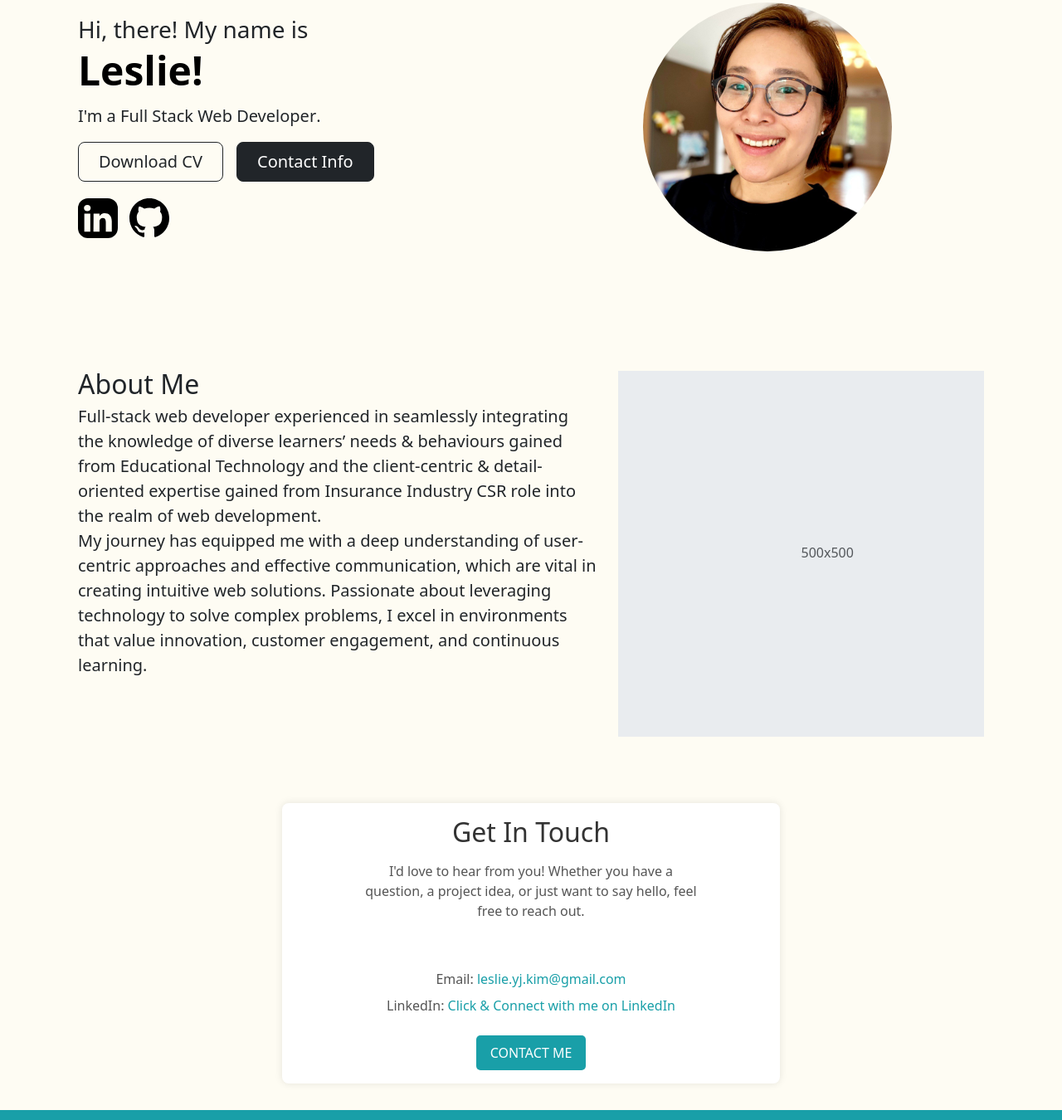
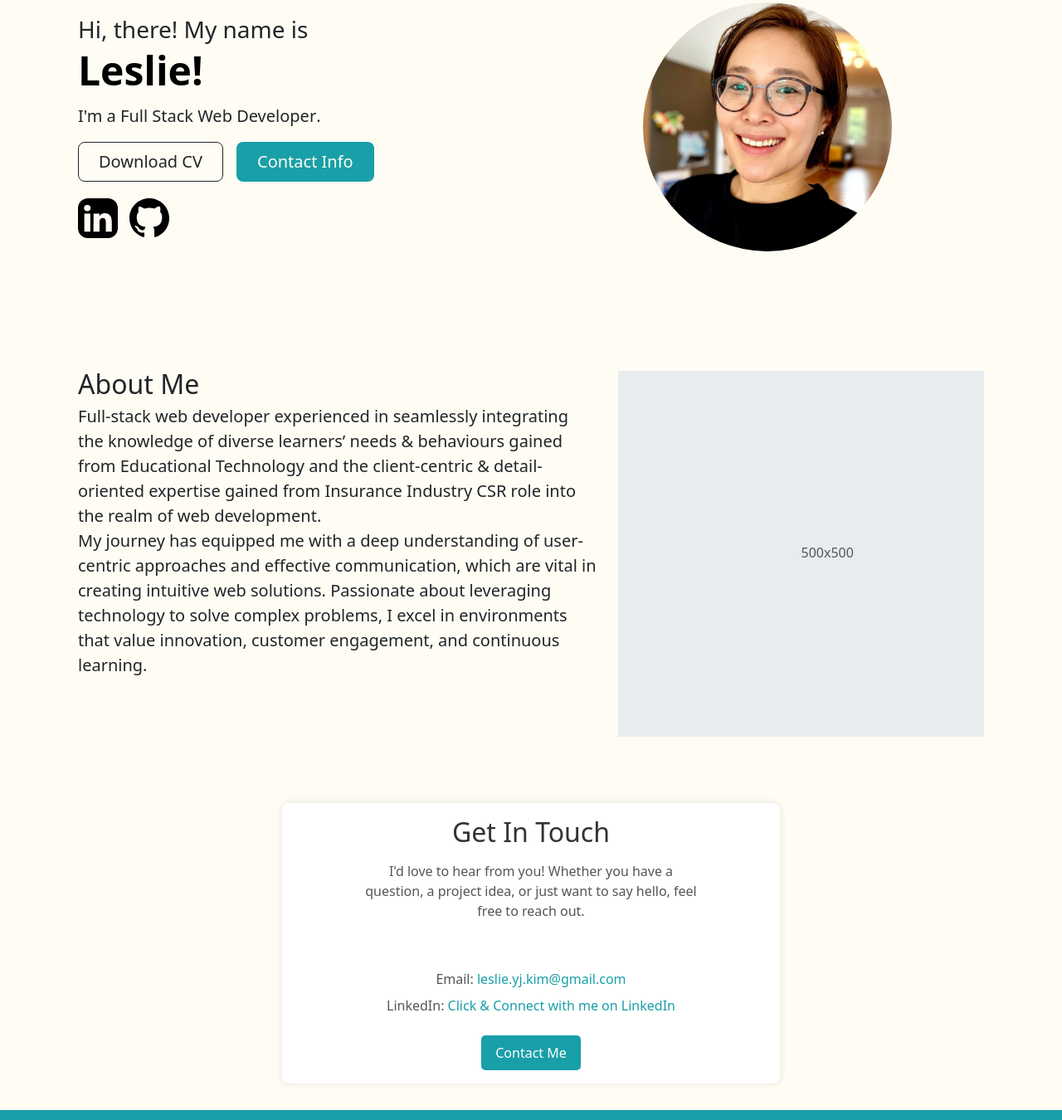
Before and after one commit to leslieyjkim/LeslieKim.github.io, a plain HTML site: page index.html in a window 1280 px wide. Shown: the part 190-1540 px from the top of the page at 83% size. Drawn offline with nearby package versions, Linux system fonts and the light colour scheme.

Commit message:
Update styling button

```diff
--- a/index.html
+++ b/index.html
@@ -50,7 +50,7 @@
                   <a href="./images/Leslie_CV_IMG.jpg" target="_blank">
                     <button type="button" class="btn btn-outline-dark btn-lg px-4 me-md-2">Download CV</button>
                 </a>
-                  <button id="contactBtn" type="button" class="btn btn-dark btn-lg px-4">Contact Info</button>
+                  <button id="contactBtn" type="button" class="btn custom-btn btn-lg px-4">Contact Info</button>
                 </div>
                 <div class="icons" style="margin-top: 20px;">
                     <a href="https://www.linkedin.com/in/leslie-kim10621/" target="_blank"><img class="icon" src="./icons/linkedin.svg" alt="linkedin icon" /></a>
@@ -86,8 +86,8 @@
             <p class="contact-massage">I'd love to hear from you! Whether you have a question, a project idea, or just want to say hello, feel free to reach out.</p>
             <p>Email: <a href="mailto:leslie.yj.kim@gmail.com">leslie.yj.kim@gmail.com</a></p>
             <!-- <p>Phone: <a href="tel:+16474730079">+1-647-473-0079</a></p> -->
-            <p>LinkedIn:  <a href="https://www.linkedin.com/in/leslie-kim10621/">Click & Connect with me on LinkedIn</a></p>
-            <a class="btn" href="mailto:leslie.yj.kim@gmail.com">CONTACT ME</a>
+            <p>LinkedIn:  <a href="https://www.linkedin.com/in/leslie-kim10621/" target="_blank">Click & Connect with me on LinkedIn</a></p>
+            <a class="btn" href="mailto:leslie.yj.kim@gmail.com">Contact Me</a>
         </div>
     </section>
 
--- a/style.css
+++ b/style.css
@@ -38,6 +38,13 @@ body {
     padding: 2rem; /* Padding around the section */
     text-align: center; /* Center the text */
   }
+
+  .custom-btn {
+    background-color: #199fa8; /* Button background color */
+    border-color: none; /* Button border color */
+    color: #FEFCF3; /* Button text color */
+}
+
 
   .contact-container {
     max-width: 600px; /* Limit the width */
```
